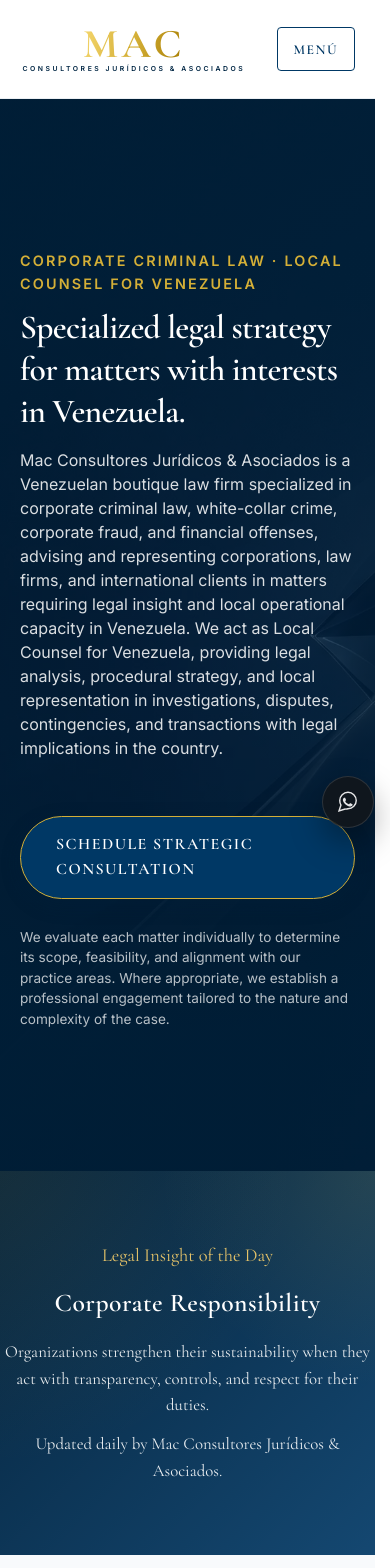
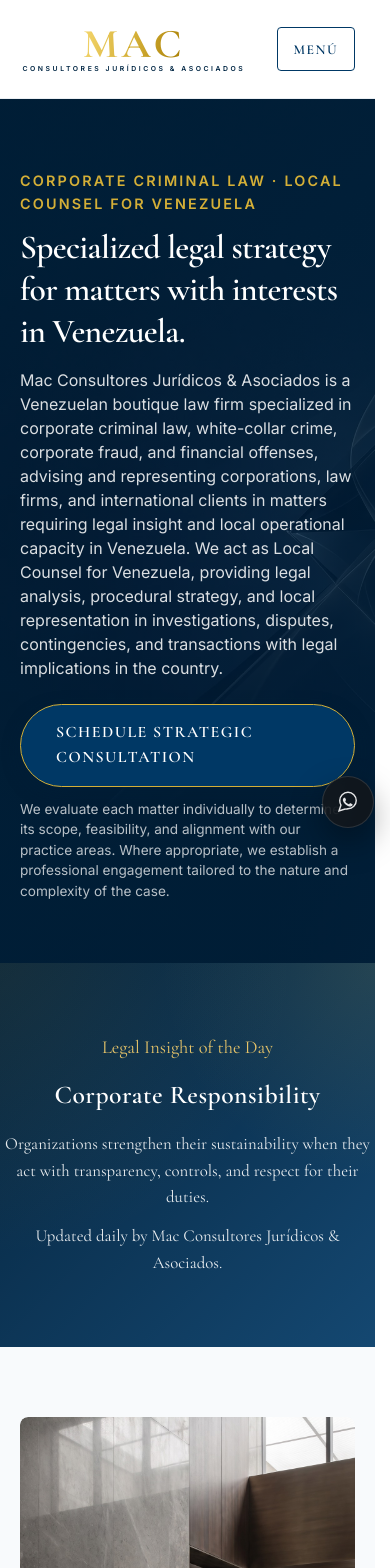
Before and after one commit to mcolina777-cpu/mac-consultores-site-clean, a Next.js app: page /en in a window 390 px wide. Shown: the top 1568 px of the page. Built offline with nearby package versions, Linux system fonts and the light colour scheme.

Commit message:
fix: optimize mobile hero vertical spacing

```diff
--- a/src/app/globals.css
+++ b/src/app/globals.css
@@ -348,6 +348,11 @@ nav .nav-links a {
     align-items: flex-start;
   }
 
+  .hero .container {
+    padding-top: 0;
+    padding-bottom: 0;
+  }
+
   .hero-content {
     max-width: 100%;
     margin: 0 auto;
@@ -363,6 +368,10 @@ nav .nav-links a {
   .hero-content p {
     font-size: 1rem;
     line-height: 1.5;
+  }
+
+  .hero .btn-primary {
+    margin-top: 0;
   }
 
   .hero-btn-hint {
--- a/src/components/Hero.tsx
+++ b/src/components/Hero.tsx
@@ -46,13 +46,13 @@ export default function Hero({ dict, locale }: { dict: any, locale: string }) {
           <p className="hero-subtitle" style={{ maxWidth: '750px', opacity: 0.95 }}>
             {dict?.desc}
           </p>
-          <div className="hero-btns" style={{ marginTop: '2rem' }}>
+          <div className="hero-btns" style={{ marginTop: '1.5rem' }}>
             <Link href={getRoute(locale, "contact")} className="btn btn-primary">
               {dict?.btn}
             </Link>
             {dict?.btn_hint && (
               <p
-                className="hero-btn-hint mt-1rem text-sm"
+                className="hero-btn-hint text-sm"
                 style={{ opacity: 0.8, fontSize: '0.85rem' }}
               >
                 {dict.btn_hint}
```
